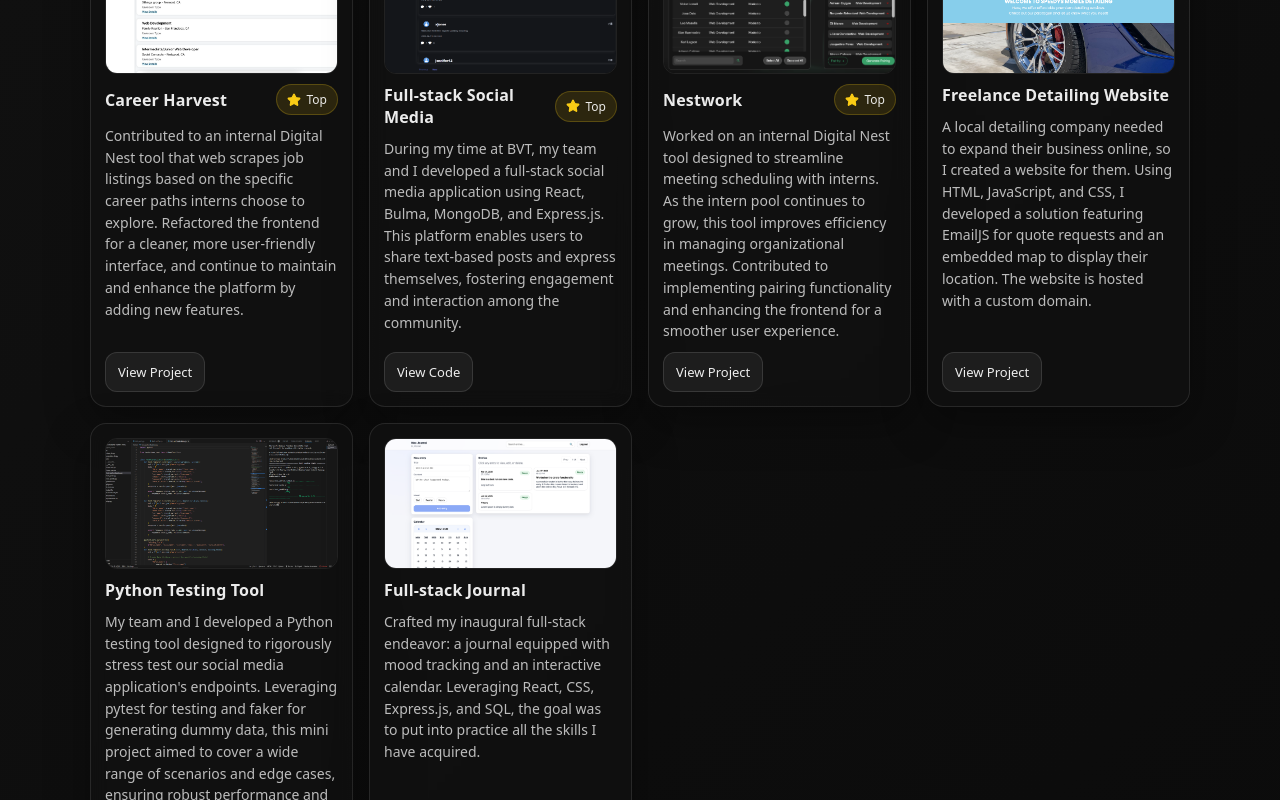
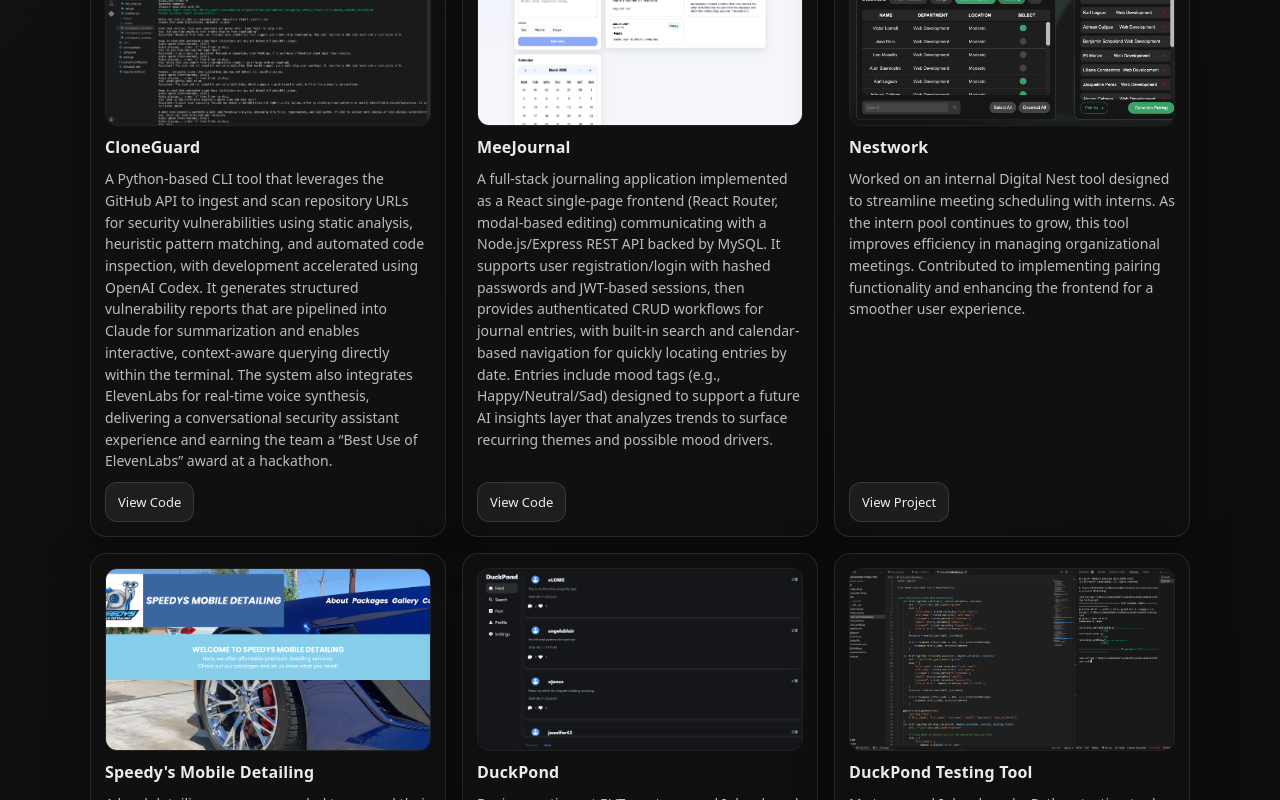
Before and after one commit to vlomeli/portfolio, a React (Vite) app: page / in a window 1280 px wide. Shown: the part 2780-3580 px from the top of the page. Built offline with nearby package versions, Linux system fonts and the light colour scheme; a web font is replaced by a local one.

Commit message:
refactor: card layout / data

```diff
--- a/package.json
+++ b/package.json
@@ -11,7 +11,6 @@
   },
   "dependencies": {
     "framer-motion": "^12.7.4",
-    "lucide-react": "^0.503.0",
     "react": "^19.0.0",
     "react-dom": "^19.0.0"
   },
--- a/src/components/projects/cardData.jsx
+++ b/src/components/projects/cardData.jsx
@@ -4,21 +4,22 @@ import testingtool from "../../assets/testingtool.png";
 import socialmedia from "../../assets/socialmedia.png";
 import nestwork from "../../assets/nestwork.png";
 import careerharvest from "../../assets/careerharvest.png";
+import cloneguard from "../../assets/cloneguard.png";
 
-export const TopProjectsData = [
+export const CardData = [
   {
-    img: careerharvest,
-    title: "Career Harvest",
+    img: cloneguard,
+    title: "CloneGuard",
     description:
-      "Contributed to an internal Digital Nest tool that web scrapes job listings based on the specific career paths interns choose to explore. Refactored the frontend for a cleaner, more user-friendly interface, and continue to maintain and enhance the platform by adding new features.",
-    githubURL: "https://careerharvest.org/",
+      "A Python-based CLI tool that leverages the GitHub API to ingest and scan repository URLs for security vulnerabilities using static analysis, heuristic pattern matching, and automated code inspection, with development accelerated using OpenAI Codex. It generates structured vulnerability reports that are pipelined into Claude for summarization and enables interactive, context-aware querying directly within the terminal. The system also integrates ElevenLabs for real-time voice synthesis, delivering a conversational security assistant experience and earning the team a “Best Use of ElevenLabs” award at a hackathon.",
+    githubURL: "https://github.com/vlomeli/cloneguard",
   },
   {
-    img: socialmedia,
-    title: "Full-stack Social Media",
+    img: journal,
+    title: "MeeJournal",
     description:
-      "During my time at BVT, my team and I developed a full-stack social media application using React, Bulma, MongoDB, and Express.js. This platform enables users to share text-based posts and express themselves, fostering engagement and interaction among the community.",
-    githubURL: "https://github.com/vlomeli/ddsm-front-end",
+      "A full-stack journaling application implemented as a React single-page frontend (React Router, modal-based editing) communicating with a Node.js/Express REST API backed by MySQL. It supports user registration/login with hashed passwords and JWT-based sessions, then provides authenticated CRUD workflows for journal entries, with built-in search and calendar-based navigation for quickly locating entries by date. Entries include mood tags (e.g., Happy/Neutral/Sad) designed to support a future AI insights layer that analyzes trends to surface recurring themes and possible mood drivers.",
+    githubURL: "https://github.com/vlomeli/journal-frontend",
   },
   {
     img: nestwork,
@@ -27,28 +28,32 @@ export const TopProjectsData = [
       "Worked on an internal Digital Nest tool designed to streamline meeting scheduling with interns. As the intern pool continues to grow, this tool improves efficiency in managing organizational meetings. Contributed to implementing pairing functionality and enhancing the frontend for a smoother user experience.",
     githubURL: "https://bizznest.github.io/modesto-bizznest-scheduler/",
   },
-];
-
-export const CardData = [
   {
     img: detailing,
-    title: "Freelance Detailing Website",
+    title: "Speedy's Mobile Detailing",
     description:
       "A local detailing company needed to expand their business online, so I created a website for them. Using HTML, JavaScript, and CSS, I developed a solution featuring EmailJS for quote requests and an embedded map to display their location. The website is hosted with a custom domain.",
     githubURL: "https://speedysmobiledetailing.net/",
   },
   {
+    img: socialmedia,
+    title: "DuckPond",
+    description:
+      "During my time at BVT, my team and I developed a full-stack social media application using React, Bulma, MongoDB, and Express.js. This platform enables users to share text-based posts and express themselves, fostering engagement and interaction among the community.",
+    githubURL: "https://github.com/vlomeli/ddsm-front-end",
+  },
+  {
     img: testingtool,
-    title: "Python Testing Tool",
+    title: "DuckPond Testing Tool",
     description:
       "My team and I developed a Python testing tool designed to rigorously stress test our social media application's endpoints. Leveraging pytest for testing and faker for generating dummy data, this mini project aimed to cover a wide range of scenarios and edge cases, ensuring robust performance and reliability.",
     githubURL: "https://github.com/vlomeli/ddsm-backend-testing-tool",
   },
   {
-    img: journal,
-    title: "Full-stack Journal",
+    img: careerharvest,
+    title: "Career Harvest",
     description:
-      "Crafted my inaugural full-stack endeavor: a journal equipped with mood tracking and an interactive calendar. Leveraging React, CSS, Express.js, and SQL, the goal was to put into practice all the skills I have acquired.",
-    githubURL: "https://github.com/vlomeli/journal-frontend",
+      "Contributed to an internal Digital Nest tool that web scrapes job listings based on the specific career paths interns choose to explore. Refactored the frontend for a cleaner, more user-friendly interface, and continue to maintain and enhance the platform by adding new features.",
+    githubURL: "https://github.com/REPLACE_ME",
   },
 ];
--- a/src/components/projects/projectCard.css
+++ b/src/components/projects/projectCard.css
@@ -57,27 +57,7 @@
   font-size: 14px;
 }
 
-  .star-icon {
-  width: 14px;
-  height: 14px;
-  color: #facc15;
-  fill: #facc15;
-}
-
-.top-badge {
-  display: inline-flex;
-  align-items: center;
-  gap: 6px;
-  padding: 6px 10px;
-  border-radius: 999px;
-  background: rgba(250, 204, 21, 0.12);
-  border: 1px solid rgba(250, 204, 21, 0.22);
-  color: rgba(255, 255, 255, 0.9);
-  font-size: 12px;
-  white-space: nowrap;
-}
-
-  .project-btn {
+.project-btn {
   margin-top: auto;
   display: inline-flex;
   align-items: center;
--- a/src/components/projects/projectCard.jsx
+++ b/src/components/projects/projectCard.jsx
@@ -1,5 +1,4 @@
 import { motion as Motion } from "framer-motion";
-import { Star } from "lucide-react";
 import "./projectCard.css";
 
 const cardVariants = {
@@ -11,7 +10,7 @@ const cardVariants = {
   },
 };
 
-function ProjectCard({ img, title, description, githubURL, isTopProject }) {
+function ProjectCard({ img, title, description, githubURL }) {
   const buttonLabel =
     githubURL?.includes("github.com") ? "View Code" : "View Project";
 
@@ -21,12 +20,6 @@ function ProjectCard({ img, title, description, githubURL, isTopProject }) {
       <div className="project-content">
         <div className="project-header">
           <h3>{title}</h3>
-          {isTopProject && (
-            <span className="top-badge" title="Top project">
-              <Star className="star-icon" aria-hidden="true" />
-              <span>Top</span>
-            </span>
-          )}
         </div>
         <p>{description}</p>
         {githubURL && (
@@ -44,4 +37,4 @@ function ProjectCard({ img, title, description, githubURL, isTopProject }) {
   );
 }
 
-  export default ProjectCard;
+export default ProjectCard;
--- a/src/components/projects/projects.css
+++ b/src/components/projects/projects.css
@@ -4,12 +4,18 @@
 
 .projects-grid {
   display: grid;
-  grid-template-columns: repeat(auto-fit, minmax(260px, 1fr));
+  grid-template-columns: repeat(3, minmax(0, 1fr));
   gap: 16px;
   margin-top: 20px;
 }
 
-@media (max-width: 480px) {
+@media (max-width: 900px) {
+  .projects-grid {
+    grid-template-columns: repeat(2, minmax(0, 1fr));
+  }
+}
+
+@media (max-width: 560px) {
   .projects-grid {
     grid-template-columns: 1fr;
   }
--- a/src/components/projects/projects.jsx
+++ b/src/components/projects/projects.jsx
@@ -1,15 +1,10 @@
 import { motion as Motion } from "framer-motion";
-import { CardData, TopProjectsData } from "./cardData";
+import { CardData } from "./cardData";
 import ProjectCard from "./projectCard";
 
 import "./projects.css";
 
 function Projects() {
-  const combinedProjects = [
-    ...TopProjectsData.map((p) => ({ ...p, isTopProject: true })),
-    ...CardData,
-  ];
-
   const gridVariants = {
     hidden: {},
     visible: {
@@ -31,7 +26,7 @@ function Projects() {
           whileInView="visible"
           viewport={{ once: true, amount: 0.2 }}
         >
-          {combinedProjects.map((project) => (
+          {CardData.map((project) => (
             <ProjectCard key={project.title} {...project} />
           ))}
         </Motion.div>
```
Also changed, not shown: src/assets/cloneguard.png (added), 1 other file (tests, documents, lock files or other folders).
